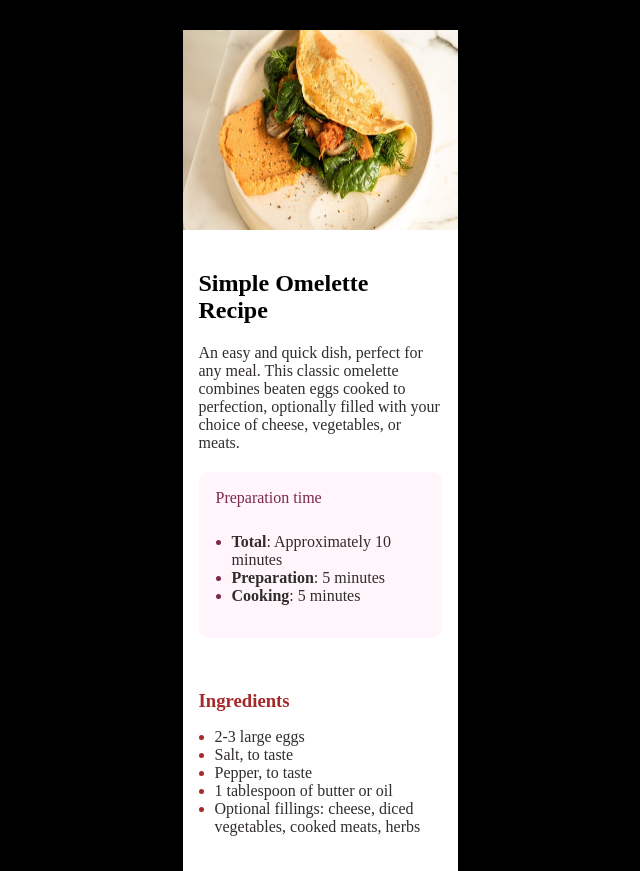
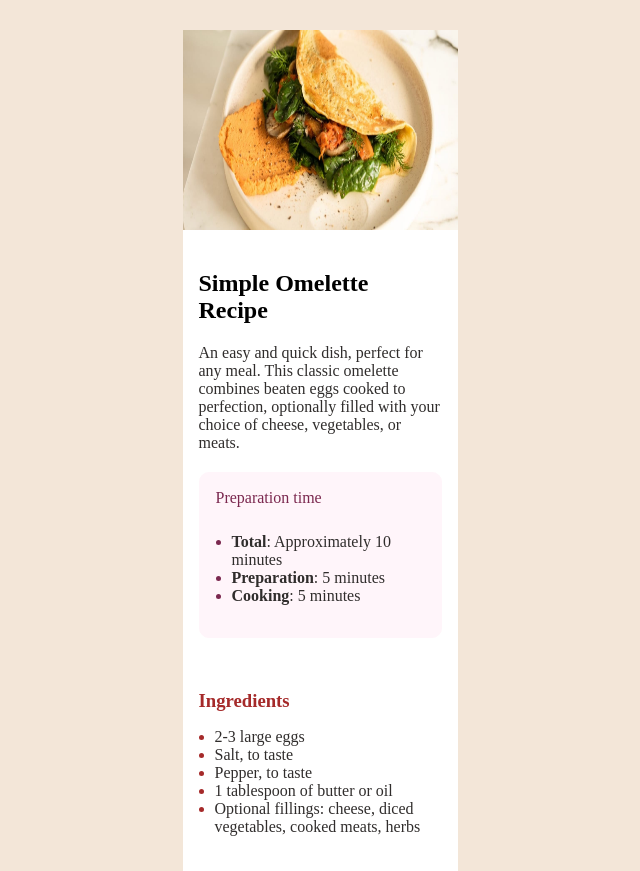
Before and after one commit to Emokowbb/Recipe-page, a plain HTML site: page index.html in a window 1280 px wide. Shown: the top 871 px of the page, without its empty margins (320-960 px from the left). Drawn offline with Linux system fonts and the light colour scheme.

Commit message:
Add files via upload
challenge completed

```diff
--- a/index.html
+++ b/index.html
@@ -22,7 +22,7 @@
       display: flex;
       justify-content: center;
       align-items: center;
-      background-color: black;
+      background-color: hsl(30, 54%, 90%);
       flex-direction: column;
       font-family: Young Serif;
       font-weight: 400;
```
